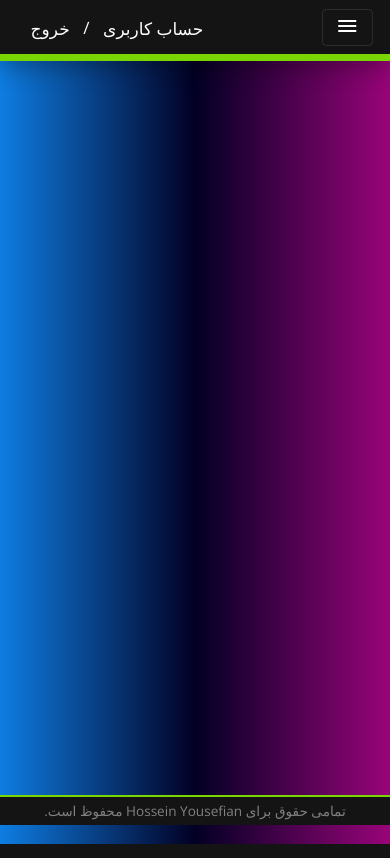
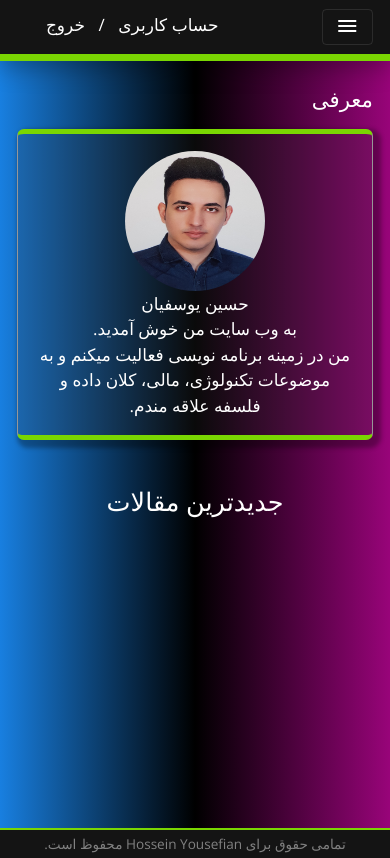
Before and after one commit to ihesamyou/first_website, a Django app: page / in a window 390 px wide. Run offline with Django 3.2, Linux system fonts and the light colour scheme; the visitor is signed in with stand-in values (Sample User, id 1); data that the repository does not hold is empty; parts of the project's set-up code (start-up, migrations or seed data) failed here and were passed over; some libraries are stand-ins or nearby versions; some web fonts are replaced.

Commit message:
main section is responsive now

```diff
--- a/blog/static/blog/style.css
+++ b/blog/static/blog/style.css
@@ -21,18 +21,18 @@
 }
 
 body {
-  background: rgb(14, 125, 226);
+  color: var(--text-color);
+  background: rgb(24, 127, 224);
   background: linear-gradient(
     90deg,
-    rgba(14, 125, 226, 1) 0%,
-    rgba(2, 0, 36, 1) 50%,
+    rgba(24, 127, 224, 1) 0%,
+    rgb(0, 0, 0) 50%,
     rgba(152, 4, 121, 1) 100%
   );
 }
 
 nav {
   background-color: var(--nav-bg);
-  color: var(--text-color);
   border-bottom: 7px solid var(--theme-color);
   box-shadow: 0px 7px 25px 0px rgba(0, 0, 0, 0.3);
 }
@@ -96,20 +96,51 @@ nav li a.active {
 }
 
 main {
-  min-height: calc(100vh - 10rem);
-  margin: 2rem 2rem 3rem;
+  min-height: calc(100vh - 9rem);
+  margin: 1.5rem 1rem 3rem;
+}
+
+#home-container {
+  display: grid;
+  grid-template-areas:
+    "title title"
+    "article aside"
+    "article aside";
+  column-gap: 1rem;
+  row-gap: 0.7rem;
+}
+
+#home-title {
+  grid-area: title;
+}
+
+#articles-container {
+  grid-area: article;
+}
+
+aside {
+  grid-area: aside;
+  margin: 0 auto;
+}
+
+#side-container {
+  max-width: 27ch;
   display: flex;
-  justify-content: space-between;
+  flex-direction: column;
+}
+
+#side-title {
+  display: none;
+  margin-bottom: 1rem;
 }
 
 .content-section {
-  color: var(--text-color);
   border-left: 1px solid var(--border-lines);
   border-right: 1px solid var(--border-lines);
   border-top: 5px solid var(--theme-color);
   border-bottom: 5px solid var(--theme-color);
   background-color: var(--content-bg);
-  border-radius: 3px;
+  border-radius: 7px;
   padding: 1rem;
   box-shadow: 4px 4px 4px 4px rgba(0, 0, 0, 0.3);
 }
@@ -118,24 +149,16 @@ main {
   text-align: justify;
 }
 
-.content-section p a {
+.content-section a {
   color: var(--theme-color);
 }
 
-.content-section p a:visited {
+.content-section a:hover {
   color: var(--theme-color);
 }
 
-.content-section span a {
-  color: var(--text-color);
-}
-
-.content-section span a:hover {
-  color: var(--text-color);
-}
-
-.content-section span a:visited {
-  color: var(--text-color);
+.content-section a:visited {
+  color: var(--theme-color);
 }
 
 .article-section {
@@ -168,58 +191,45 @@ main {
   display: inline-block;
 }
 
+hr {
+  border-top: 1px solid rgb(179, 179, 179);
+}
+
 .description {
   margin: 0 1.5rem;
 }
 
 .article-image {
   display: block;
-  margin: auto;
+  margin: 0 auto;
   max-width: 100%;
 }
 
-aside {
-  margin-right: 2rem;
-  width: 28ch;
-}
-
-.info {
+.info-section {
   text-align: center;
 }
 
-.info img {
-  width: 120px;
-  height: 120px;
+.info-section img {
+  width: 140px;
+  height: 140px;
   display: block;
-  margin: auto;
+  margin: 0 auto;
 }
 
-.info h4 {
-  text-align: center;
-  border-bottom: 1px solid var(--border-lines);
-  padding: 1.5rem;
+.info-section span {
+  display: block;
+  text-align: inherit;
 }
 
-.icons {
-  padding: 2rem 6rem;
-  display: flex;
-  justify-content: space-evenly;
-}
-
-.info div img {
-  width: 70px;
-  height: 70px;
-}
-
-.info a {
+.info-section a {
   color: var(--text-color);
 }
 
-.info a:visited {
+.info-section a:visited {
   color: var(--text-color);
 }
 
-.info a:hover {
+.info-section a:hover {
   color: var(--theme-color);
   text-decoration: none;
 }
@@ -227,6 +237,12 @@ aside {
 .quote-section {
   margin-top: 2rem;
   text-align: justify;
+}
+
+.icons {
+  padding: 2rem 6rem;
+  display: flex;
+  justify-content: space-evenly;
 }
 
 .detail-article {
@@ -322,90 +338,76 @@ footer {
   text-align: center;
 }
 
-@media (max-width: 767px) {
-  main {
-    margin: 1.5rem 0.4rem 1.5rem;
+@media (max-width: 1023px) {
+  .right-navbar {
+    margin: 0.2rem 1rem 0.2rem 0.5rem;
   }
 
-  aside {
-    display: none;
-  }
-
-  .right-navbar {
-    margin: 0rem;
-  }
-
-  .right-navbar li {
-    display: block;
-    margin: 0.8rem 0;
+  .right-navbar ul li {
+    margin: 0 0.3rem;
   }
 
   .left-navbar {
-    margin: 0.4rem 0 0 0;
+    margin: 0.2rem 0.5rem 0.2rem 1rem;
   }
 
   .left-navbar li {
-    margin: 0rem 0 0.3rem 0.3rem;
-  }
-
-  nav li a {
-    padding: 0.5rem;
-  }
-
-  .content-section {
-    padding: 0.5rem;
-  }
-
-  .detail-article {
-    width: 100%;
-  }
-
-  .description {
-    margin: 0 0.2rem;
-  }
-
-  .comment {
-    padding: 0.2rem;
-    margin: 0.2rem 0.2rem;
-  }
-
-  .comment span {
-    margin-right: 0.5rem;
-  }
-
-  .comment p {
-    margin-top: 0.5rem;
-    padding: 0.3rem;
-  }
-
-  .middle-content {
-    width: 90%;
-  }
-
-  .profile {
-    display: flex;
-    flex-direction: column;
-    width: 95%;
-    padding: 1rem;
-  }
-
-  .profile img {
-    max-width: 225px;
-    height: auto;
-    margin: 1rem auto 0;
-  }
-
-  .profile-info {
-    margin: 3rem 0 1rem;
-  }
-
-  .profile-comments {
-    margin: 2rem auto;
-    width: 100%;
+    margin: 0 0.1rem;
   }
 }
 
-@media (min-width: 1441px) {
+@media (max-width: 849px) {
+  #home-container {
+    grid-template-areas:
+      "aside"
+      "title"
+      "article";
+  }
+
+  #home-title {
+    text-align: center;
+    margin-top: 1rem;
+  }
+
+  #side-container {
+    flex-direction: row;
+    gap: 1rem;
+    max-width: 100%;
+    margin-bottom: 1rem;
+  }
+
+  .info-section {
+    flex: 1;
+  }
+
+  .quote-section {
+    flex: 1;
+    margin: 0;
+  }
+
+  #side-title {
+    display: block;
+  }
+}
+
+@media (max-width: 767px) {
+  .right-navbar ul li {
+    display: block;
+    margin: 0.7rem 0;
+  }
+
+  .left-navbar ul {
+    display: block;
+  }
+}
+
+@media (max-width: 520px) {
+  #side-container {
+    flex-direction: column;
+  }
+}
+
+@media (min-width: 1500px) {
   .navbar-wrap {
     width: 70%;
     margin: 0 auto;
@@ -419,5 +421,6 @@ footer {
   .footer-content {
     width: 70%;
     margin: 0 auto;
+    bottom: 0;
   }
 }
--- a/blog/templates/blog/home.html
+++ b/blog/templates/blog/home.html
@@ -3,10 +3,15 @@
 {% block metatags %}
     <meta name="author" content="حسین یوسفیان">
     <meta name="description" content="وب سایتی برای علاقه‌مندان به تکنولوژی، برنامه‌نویسی، مباحث مالی و فلسفه">
-    <meta name="keywords" content="">
+    <meta name="keywords" content="تکنولوژی, برنامه‌نویسی, مباحث مالی, فلسفه">
+{% endblock %}
+{% block title %}
+<title>وبلاگ برنامه نویسی</title>
 {% endblock %}
 {% block content %}
-    <div>
+    <div id="home-container">
+        <h4 id="home-title">جدیدترین مقالات</h4>
+        <div id="articles-container">
             {% for article in articles %}
                 {% autoescape off %}
                     <article class="content-section article-section">
@@ -17,20 +22,24 @@
                             {% endif %}
                             <span>{{ article.get_jalalidatetime }}</span>
                         </div>
-                    <hr style="border-top: 1px solid rgb(179, 179, 179);">
+                        <hr>
                         <p class="description">{{ article.description }}</p>
                         {% if article.image_1 %}
                             <br>
-                        <img class="article-image"  src="{{ article.image_1.url }}" alt="image">
+                            <img class="article-image"  src="{{ article.image_1.url }}" alt="article image">
                         {% endif %}
                     </article>
                 {% endautoescape %}
             {% endfor %}
         </div>
         <aside>
-        <div class="content-section info">
-            <a href="{% url 'contact-me' %}"><img src="{% static 'blog/my_photo.jpg' %}" class="rounded-circle" alt="photo"></a><a href="{% url 'contact-me' %}">حسین یوسفیان</a><br>
-            <p>به وب سایت من خوش آمدید. من در زمینه برنامه نویسی فعالیت میکنم و به موضوعات تکنولوژی، مالی، کلان داده و فلسفه علاقه مندم.</p>
+            <h5 id="side-title">معرفی</h5>
+            <div id="side-container">
+                <div class="content-section info-section">
+                    <a href="{% url 'contact-me' %}"><img src="{% static 'blog/my_photo.jpg' %}" class="rounded-circle" alt="photo"></a>
+                    <a href="{% url 'contact-me' %}">حسین یوسفیان</a><br>
+                    <span>به وب سایت من خوش آمدید.</span>
+                    <span>من در زمینه برنامه نویسی فعالیت میکنم و به موضوعات تکنولوژی، مالی، کلان داده و فلسفه علاقه مندم.</span>
                 </div>
                 {% if quote.quote %}
                     <div class="content-section quote-section">
@@ -39,6 +48,7 @@
                         <span>-{{ quote.author }}</span>
                     </div>
                 {% endif %}
-
+            </div>
         </aside>
+    </div>
 {% endblock%}
```
Also changed, not shown: blog/templates/blog/base.html (indentation only). Lines whose indentation alone changed are shown as unchanged.
